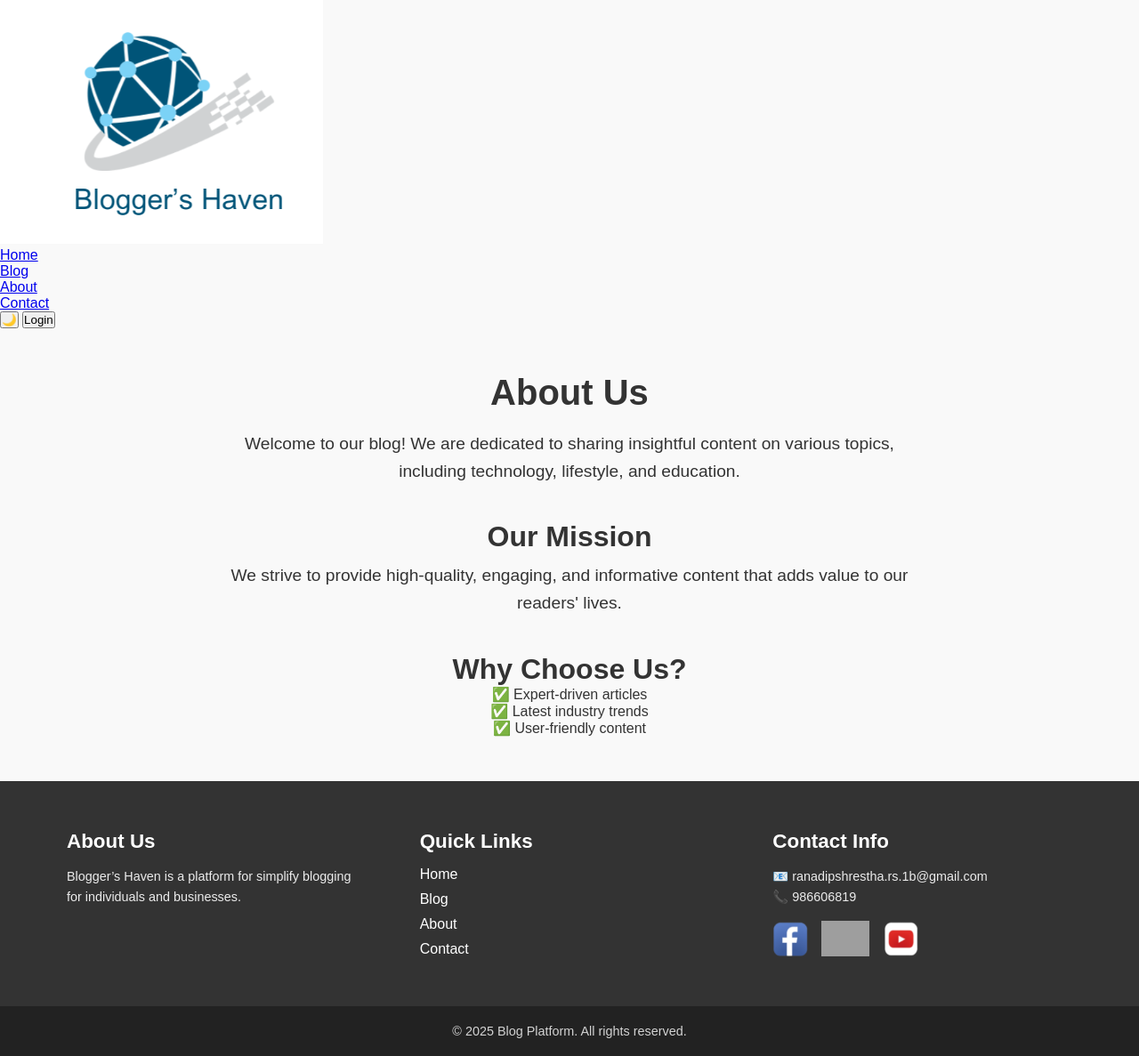
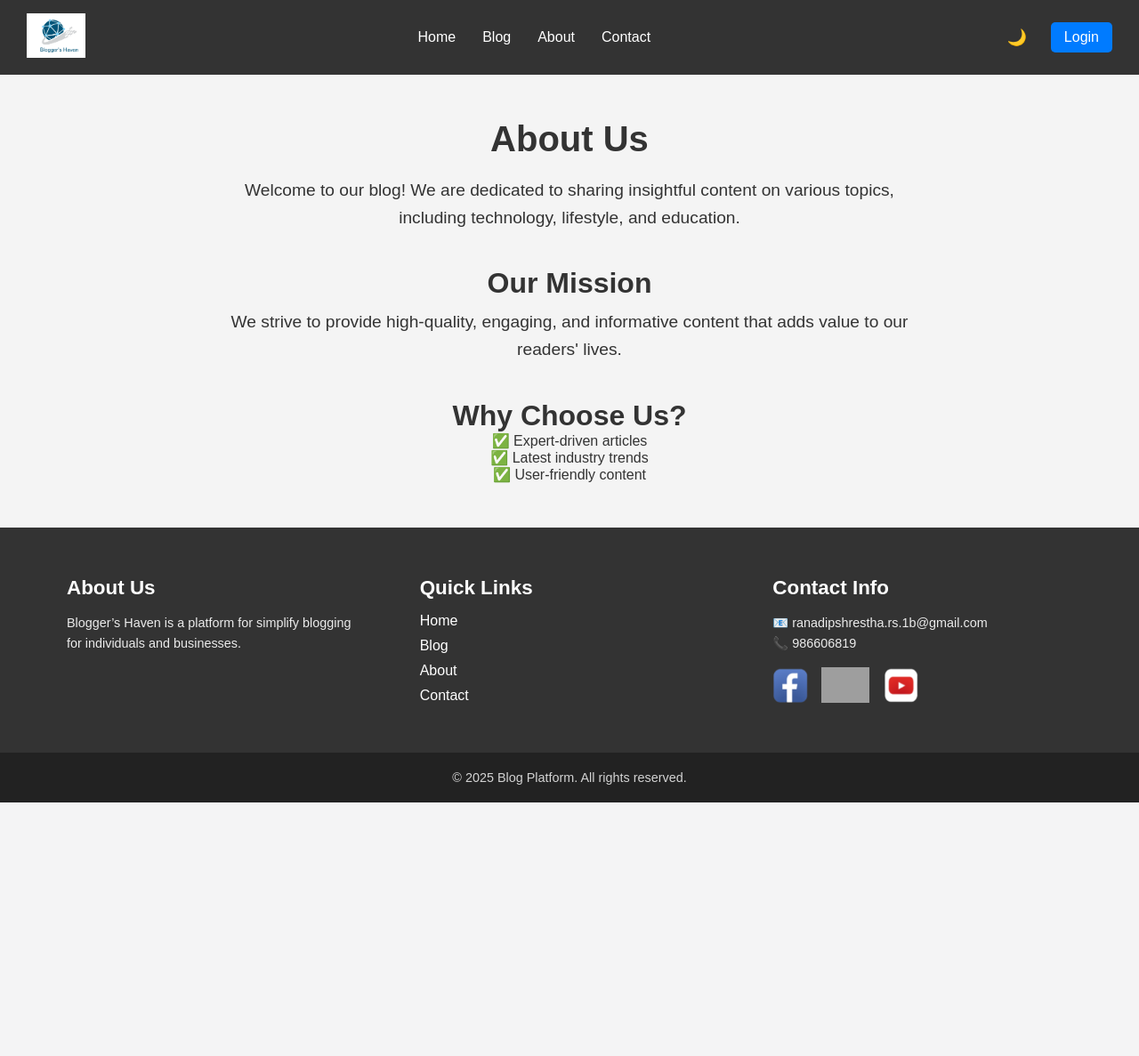
Before and after one commit to RanadipShrestha/Blogger-s-Blog, a Django app: page /about/ in a window 1280 px wide. Shown: the whole page at 89% size. After the commit the page ends 902 px from the top, so only its background shows below. Run offline with Django 5.2, Linux system fonts and the light colour scheme; grey boxes are pictures that could not be loaded.

Commit message:
solving css issues

```diff
--- a/blog/templates/header.html
+++ b/blog/templates/header.html
@@ -1,7 +1,145 @@
 {% load static %}
 {% load custom_filters %}
-<link rel="stylesheet" href="{% static '/assets/css/header.css '%}">
-<link rel="stylesheet" type="css" href=" ">
+
+<style>
+    body {
+    font-family: Arial, sans-serif;
+    margin: 0;
+    padding: 0;
+    background-color: #f4f4f4;
+}
+
+/* Header Styles */
+header {
+    display: flex;
+    justify-content: space-between;
+    align-items: center;
+    padding: 15px 30px;
+    background: #333;
+    color: white;
+
+}
+
+.logo img {
+    height: 50px;
+}
+
+nav ul {
+    list-style: none;
+    display: flex;
+    padding: 0;
+    margin: 0;
+}
+
+nav ul li {
+    margin: 0 15px;
+}
+
+nav ul li a {
+    color: white;
+    text-decoration: none;
+    font-size: 16px;
+}
+
+nav ul li a:hover {
+    text-decoration: underline;
+}
+
+/* Header Buttons */
+.header-buttons {
+    display: flex;
+    align-items: center;
+    position: relative;
+}
+
+button {
+    background: none;
+    border: none;
+    color: white;
+    font-size: 18px;
+    cursor: pointer;
+    margin-left: 15px;
+    padding: 8px 12px;
+    border-radius: 5px;
+}
+
+button:hover {
+    background: rgba(255, 255, 255, 0.2);
+}
+
+.login {
+    background: #007bff;
+    border: none;
+    padding: 8px 15px;
+    border-radius: 5px;
+    color: white;
+    font-size: 16px;
+    cursor: pointer;
+}
+
+.login:hover {
+    background: #0056b3;
+}
+
+/* Dropdown Menu */
+.drop-down-menu {
+    display: none;
+    position: absolute;
+    top: 40px;
+    right: 0;
+    background: white;
+    color: black;
+    padding: 10px;
+    box-shadow: 0px 4px 6px rgba(0, 0, 0, 0.2);
+    border-radius: 5px;
+    min-width: 100px;
+}
+
+.drop-down-menu a {
+    display: block;
+    padding: 8px 10px;
+    text-decoration: none;
+    color: black;
+}
+
+.drop-down-menu a:hover {
+    background: #f0f0f0;
+}
+
+#drop-down {
+    background: #555;
+    color: white;
+    padding: 8px 12px;
+    border-radius: 50%;
+}
+
+#drop-down:hover + .drop-down-menu, .drop-down-menu:hover {
+    display: block;
+}
+
+.dark-mode header{
+    background-color: #1b1818;
+}
+
+/* Responsive Design */
+@media (max-width: 768px) {
+    header {
+        flex-direction: column;
+        align-items: center;
+    }
+
+    nav ul {
+        flex-direction: column;
+        align-items: center;
+        margin-top: 10px;
+    }
+
+    nav ul li {
+        margin: 10px 0;
+    }
+}
+
+</style>
 <header>
     <div class="logo"><img src="{% static '/assets/img/logo.png' %}" alt="Logo"></div>
     <nav>
```
